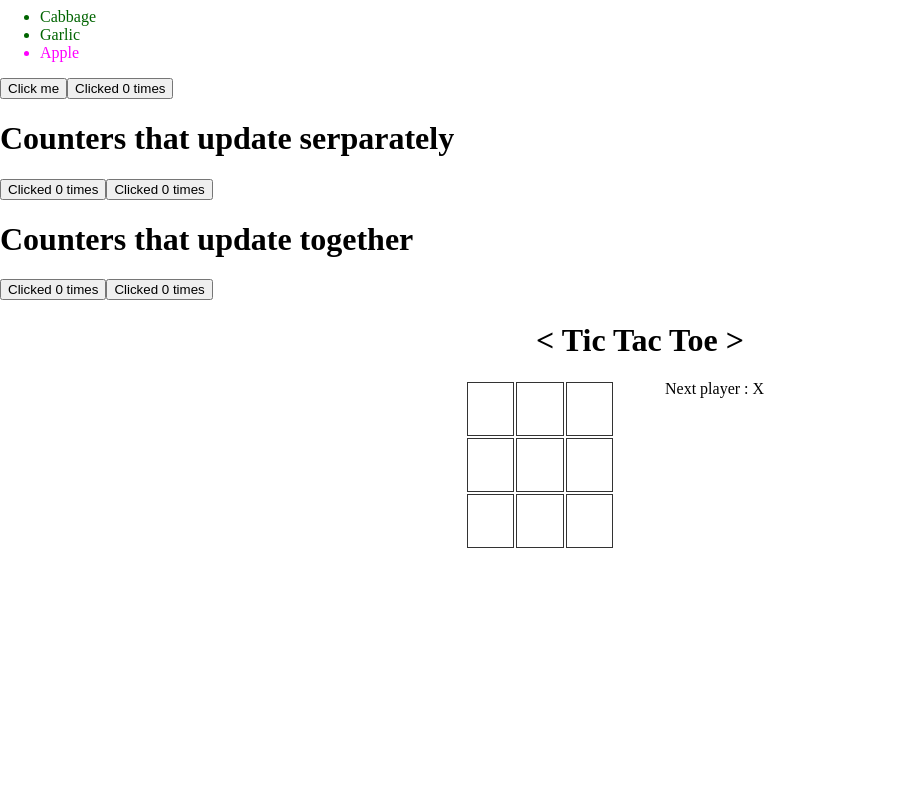
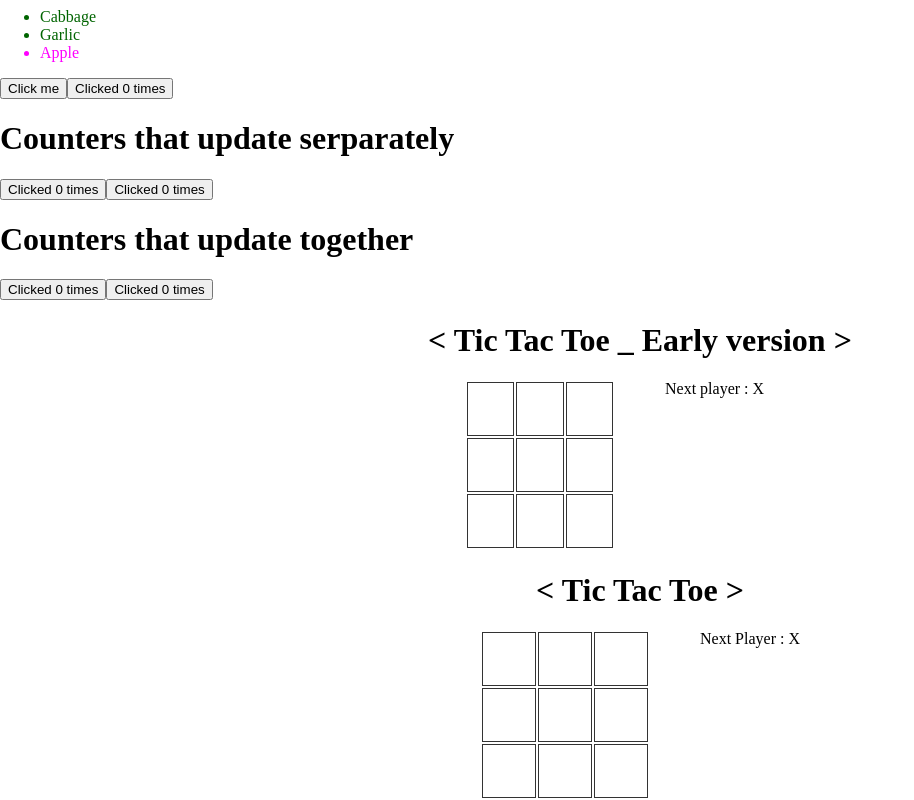
Before and after one commit to cptm1900/psychic-octo-train, a React (Vite) app in the folder react_quick_start/: page / in a window 1280 px wide. Shown: the part 561-1361 px from the top of the page, without its empty margins (0-914 px from the left). Before the commit the page ends 1111 px from the top, so only its background shows below. Built offline with nearby package versions, Linux system fonts and the light colour scheme.

Commit message:
White space processing

```diff
--- a/react_quick_start/index.html
+++ b/react_quick_start/index.html
@@ -8,6 +8,6 @@
   </head>
   <body>
     <div id="root"></div>
-    <script type="module" src="/src/main.jsx"></script>
+    <!-- <script type="module" src="/src/main.jsx"></script> -->
   </body>
 </html>
--- a/react_quick_start/src/App.jsx
+++ b/react_quick_start/src/App.jsx
@@ -22,6 +22,7 @@ function App() {
       <ButtonState />
       <ManyState />
       <Share />
+      <TicTacToe_Early_Version />
       <TicTacToe />
     </div>
   );
@@ -225,12 +226,12 @@ function ShareButton({ count, onClick} ) {
 
 // Tic-Tac-Toe
 let indexArr = [0,1,2,3,4,5,6,7,8];
-function TicTacToe() {
+function TicTacToe_Early_Version() {
   const [player, setPlayer] = useState('X');
 
   return (
     <>
-      <h1 style={{textAlign: 'center'}}>&lt; Tic Tac Toe &gt;</h1>
+      <h1 style={{textAlign: 'center'}}>&lt; Tic Tac Toe _ Early version &gt;</h1>
       <div className = 'tictactoe_div'>
         <div className = 'tictactoe_div_left_box'>
           <table className='tictactoe_table'>
@@ -260,7 +261,6 @@ function TicTacToe() {
     </>
   );
 }
-
 function Square({player, setPlayer, indexArr, index}) {
   const [mark, setMark] = useState(null);
 
@@ -287,4 +287,115 @@ function Square({player, setPlayer, indexArr, index}) {
   );
 }
 
+/*
+
+  틱택토 만들면서 생긴 문제들과 해결 방법
+
+  1. 렌더링 중복
+  리액트의 기본 원칙은 컴포넌트 안에 또다른 컴포넌트를 넣지 않는 것
+  틱택토 만들면서 겪었던 렌더링 문제들이 전부 컴포넌트 안에 또다른 컴포넌트를 넣어서 생긴 일
+  다른 컴포넌트에 파라미터가 필요하면 Prop로 보내면 되고 onClick처럼 공용 변수를 쓰는 로직 함수는 넣어도 됨
+
+  2. 기본 개념
+  처음에 값을 표현하고 그걸 배열에 넣으려고 했었음 => 일반적인 프로그래밍 직관
+  리액트의 핵심 철학 : UI는 상태(State)의 함수다. => 데이터(State)가 먼저고 화면은 State를 비추는 거울
+  X => 클릭했으니까 이 칸에 X를 표시하자, 그리고 그걸 기록해두자
+  O => 클릭했으니까 데이터(배열)를 먼저 바꾸자. 화면은 그 데이터가 바뀌면 리액트가 알아서 다시 그려준다
+
+*/
+function TicTacToe() {
+  const [marks, setMarks] = useState(Array(9).fill(null));
+  const [nextPlayer, setNextPlayer] = useState('X');
+  const [state, setState] = useState('Next Player : ' + nextPlayer);
+
+  function onClickSquare(index) {
+    if(marks[index] || calculateWinner(marks)) {
+      return;
+    }
+
+    const nextMarks = marks.slice();
+    nextMarks[index] = nextPlayer;
+    setMarks(nextMarks);
+
+    if(calculateWinner(nextMarks)) {
+      setState('Winner : ' + nextPlayer);
+      return;
+    }
+    else {
+      setState('Next Player : ' + nextPlayer);
+    }
+
+    nextPlayer == 'O' ? setNextPlayer('X') : setNextPlayer('O');
+  }
+
+  function calculateWinner(nextMarks) {
+    const lines = [
+      [0,1,2],
+      [3,4,5],
+      [6,7,8],
+      [0,3,6],
+      [1,4,7],
+      [2,5,8],
+      [0,4,8],
+      [2,4,6]
+    ];
+
+    for(let i=0; i<lines.length; i++) {
+      const [a,b,c] = lines[i];
+      if(nextMarks[a] && nextMarks[a] === nextMarks[b] && nextMarks[b] === nextMarks[c]) {
+        return true;
+      }
+    }
+
+    return false;
+  }
+
+  return (
+    <>
+    <h1 style={{textAlign: 'center'}}>&lt; Tic Tac Toe &gt;</h1>
+    <div className = 'tictactoe_div'>
+      <table className='tictactoe_table'>
+        <tbody>
+          <DrawBoard onClickSquare={onClickSquare} marks={marks} />
+        </tbody>
+      </table>
+      <span style={{marginLeft: '50px'}}>{state}</span>
+    </div>
+    </>
+  );
+}
+
+function DrawBoard({onClickSquare, marks}) {
+  const rows = [0,1,2];
+  // Array()로 배열을 생성하고 keys()로 각 요소의 인덱스를 뽑아낸 이터레이터 객체를 반환 (map, filter 같은 함수는 못 쓰고 순서대로 뽑아내는 것만 가능)
+  // ...은 스프레드 연산자로서 내용물을 펼쳐서 꺼냄
+  const cols = [...Array(3).keys()];
+
+  return (
+    <>
+      {
+        rows.map(row=>{
+          return (<tr key={row}>
+            {
+              cols.map(col=>{
+                const index = col + row*rows.length;
+                return (
+                  <HandleSquare onClickSquare={onClickSquare} key={index} index={index} mark={marks[index]} />
+                );
+              })
+            }
+          </tr>
+          );
+        })
+      }
+    </>
+  );
+}
+
+function HandleSquare({index, mark, onClickSquare}) {
+  return (
+    <td onClick={()=>{onClickSquare(index)}}>{mark}</td>
+  );
+}
+
 export default App
```
